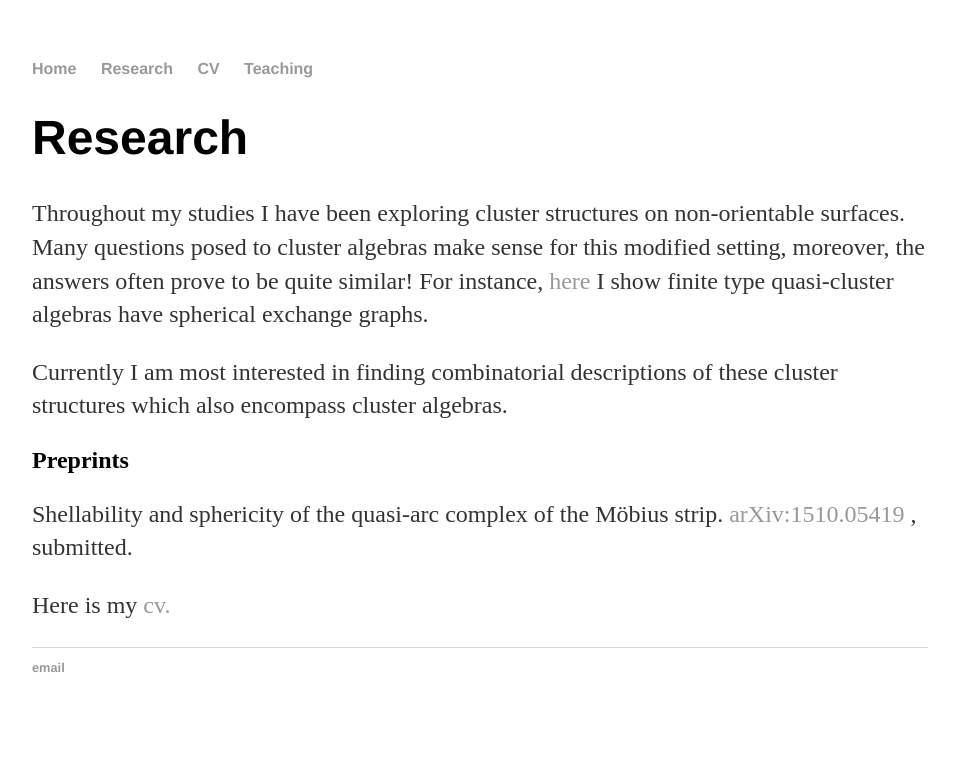
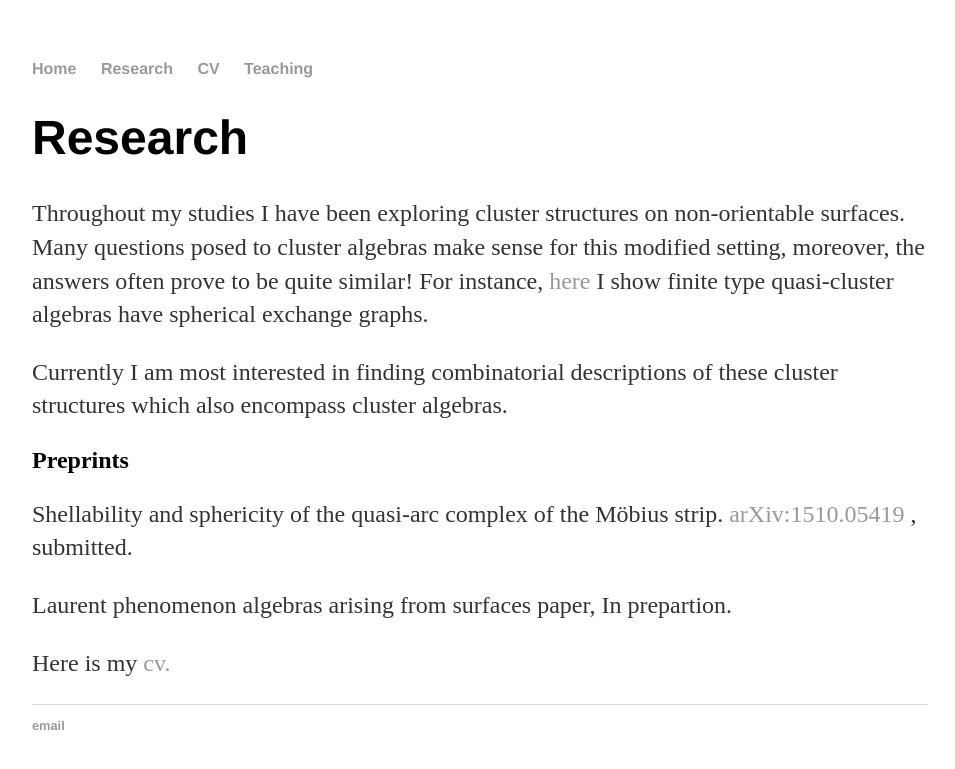
Before and after one commit to jon-m-wilson/jon-m-wilson.github.io, a Jekyll site: the page built from research/index.html, in a window 1280 px wide. Shown: the top 769 px of the page, without its empty margins (160-1115 px from the left). Built offline with Jekyll 4.4.1, drawn with Linux system fonts in a browser that asks for light colours.

Commit message:
Update index.html

```diff
--- a/research/index.html
+++ b/research/index.html
@@ -17,6 +17,8 @@ title: Research
 	<p>Shellability and sphericity of the quasi-arc complex of the M&oumlbius strip.
 	<a href="http://arxiv.org/abs/1510.05419" target="_blank"> arXiv:1510.05419 </a>, submitted.</p>
 
+	<p>Laurent phenomenon algebras arising from surfaces paper, In prepartion.</p>
+
 
 	<p>Here is my <a href="http://jon-m-wilson.github.io/cv/cv2016.pdf" target="_blank">cv.</a></p>
 	</body>
```
